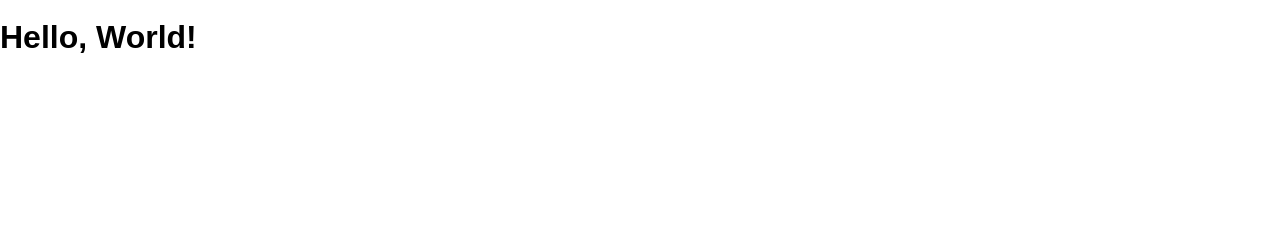
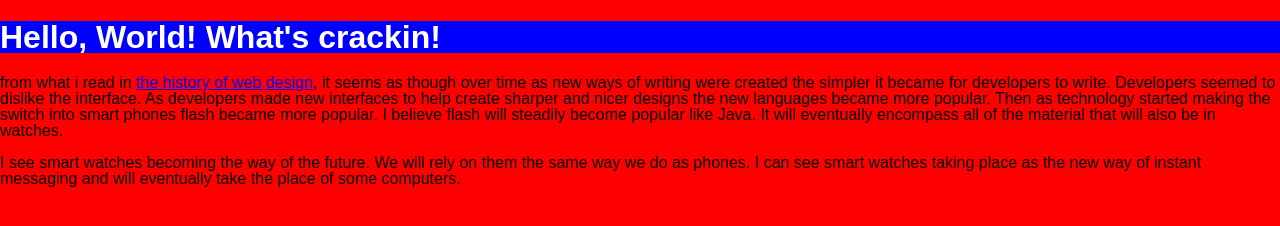
Before and after one commit to jhutson2/hello-world, a website: page public/index.html in a window 1280 px wide. Drawn offline with Linux system fonts and the light colour scheme.

Commit message:
my first web page

```diff
--- a/public/index.html
+++ b/public/index.html
@@ -7,6 +7,20 @@
     <link rel="stylesheet" href="/screen.css">
   </head>
   <body>
-    <h1>Hello, World!</h1>
+    <h1>Hello, World! What's crackin!</h1>
+    <p>from what i read in
+    <a href="http://blog.froont.com/brief-history-of-web-design-for-designers/">
+       the history of web design</a>,
+        it seems as though over time as new ways of
+      writing were created the simpler it became for developers to write. Developers seemed to dislike
+      the interface. As developers made new interfaces to help create sharper and nicer designs the new
+       languages became more popular. Then as technology started making the switch into smart phones flash
+        became more popular. I believe flash will steadily become popular like Java. It will eventually
+         encompass all of the material that will also be in watches.
+<P>
+    I see smart watches becoming the way of the future. We will rely on them the
+     same way we do as phones.
+    I can see smart watches taking place as the
+    new way of instant messaging and will eventually take the place of some computers.
   </body>
 </html>
--- a/public/screen.css
+++ b/public/screen.css
@@ -1,8 +1,17 @@
 html {
   text-size-adjust: 100%;
+}
+
+h1 {
+color: white;
+background-color: blue;
+}
+
+p {
 }
 
 body {
   margin: 0;
   font: 16px / 1 sans-serif;
+  background-color: red;
 }
```
